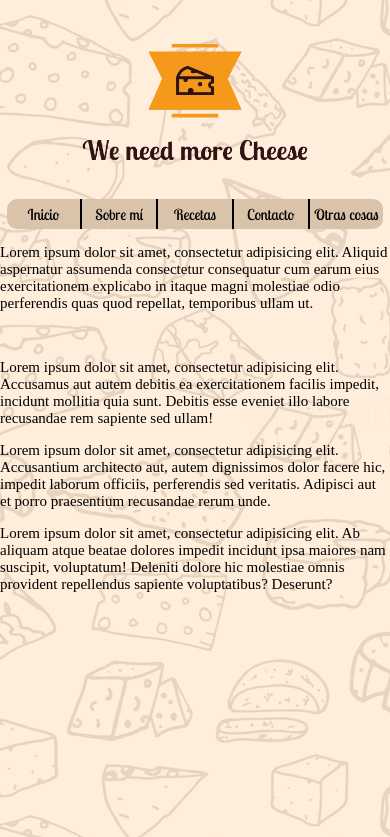
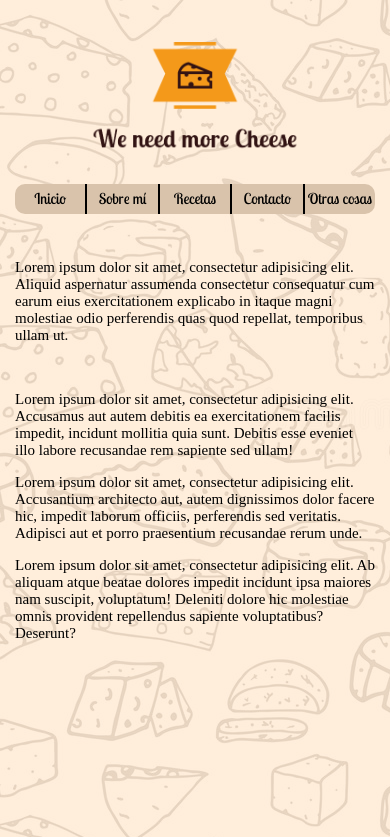
Before and after one commit to FranciscoMejias/M04Pages, a PHP site: page / in a window 390 px wide. Shown: the top 837 px of the page. Run offline with PHP 8.4, Linux system fonts and the light colour scheme.

Commit message:
We need more Cheese

```diff
--- a/Mejias_Francisco_DAMr/css/index.css
+++ b/Mejias_Francisco_DAMr/css/index.css
@@ -9,13 +9,15 @@ body{
 }
 
 .container{
-    display: flexbox;
+    display: inline-block;
     width: 80%;
     height: 2000px;
     max-width: 1400px;
 
     margin-top: 20px;
     padding-top: 10px;
+    padding-left: 1em;
+    padding-right: 1em;
 
     background-color: rgb(255, 235, 214);
 
@@ -32,16 +34,12 @@ body{
     min-width: 260px;
 }
 
-header {
-    width: 100%;
-    top: 0;
-}
-
-main {
-    width: 100%;
-}
-
 figure {
     display: flex;
     justify-content: center;
 }
+
+main {
+    margin: 0px;
+    padding: 0px;
+}
--- a/Mejias_Francisco_DAMr/css/nav.css
+++ b/Mejias_Francisco_DAMr/css/nav.css
@@ -1,5 +1,7 @@
 nav {
     width: 100%;
+    margin-bottom: 3em;
+
     position: sticky;
     top: 0;
 }
@@ -9,8 +11,6 @@ nav ul {
     justify-content: space-around;
     padding: 0px;
     margin: 0px;
-    margin-left: 0.45em;
-    margin-right: 0.45em;
     border-radius: 10px;
     background-color: rgb(217, 195, 171);
 }
--- a/Mejias_Francisco_DAMr/css/responsive.css
+++ b/Mejias_Francisco_DAMr/css/responsive.css
@@ -1,6 +1,58 @@
+@media screen and (max-width: 840px){
+    .container {
+        width: 81%;
+    }
+}
+
+@media screen and (max-width: 830px){
+    .container {
+        width: 82%;
+    }
+}
+
+@media screen and (max-width: 820px){
+    .container {
+        width: 83%;
+    }
+}
+
+@media screen and (max-width: 810px){
+    .container {
+        width: 84%;
+    }
+}
+
 @media screen and (max-width: 800px){
     .container {
         width: 85%;
+    }
+
+    body {
+        font-size: 24px;
+    }
+}
+
+@media screen and (max-width: 788px){
+    .container {
+        width: 86%;
+    }
+}
+
+@media screen and (max-width: 776px){
+    .container {
+        width: 87%;
+    }
+}
+
+@media screen and (max-width: 764px){
+    .container {
+        width: 88%;
+    }
+}
+
+@media screen and (max-width: 752px){
+    .container {
+        width: 89%;
     }
 }
 
@@ -11,6 +63,36 @@
 
     body {
         font-size: 23px;
+    }
+}
+
+@media screen and (max-width: 714px){
+    .container {
+        width: 91%;
+    }
+}
+
+@media screen and (max-width: 688px){
+    .container {
+        width: 92%;
+    }
+}
+
+@media screen and (max-width: 675px){
+    .container {
+        width: 93%;
+    }
+}
+
+@media screen and (max-width: 662px){
+    body {
+        font-size: 22px;
+    }
+}
+
+@media screen and (max-width: 636px){
+    .container {
+        width: 94%;
     }
 }
 
@@ -25,6 +107,12 @@
     }
 }
 
+@media screen and (max-width: 575px){
+    body {
+        font-size: 20px;
+    }
+}
+
 @media screen and (max-width: 540px){
     body {
         font-size: 19px;
@@ -36,7 +124,7 @@
         width: 100%;
         margin-top: 0px;
         border-radius: 0px;
-        background-image: url(../imagenes/Background_claro2.png);
+        background-image: url(../imagenes/Background_claro.png);
     }
 
     body {
--- a/Mejias_Francisco_DAMr/index.html
+++ b/Mejias_Francisco_DAMr/index.html
@@ -10,8 +10,8 @@ APELLIDOS: Mejias Brioso
     <link rel="stylesheet" href="css/index.css">
     <link rel="stylesheet" href="css/nav.css">
     <link rel="stylesheet" href="css/responsive.css">
-    <meta name="google-site-verification" content="Xwe7YiZ7MwjsNZUIAMV57Ol26IwHBWaq3ggZ6hkOBqY" />
     <meta name="viewport" content="width=device-width, initial-scale=1.0, minimum-scale=1.0">
+    <meta name="description" content="We need more Cheese es una pagina de recetas que contienen gran cantidad de queso"/>
 </head>
 <body>
 <div class="container">
@@ -32,11 +32,14 @@ APELLIDOS: Mejias Brioso
         </ul>
     </nav>
     <main>
-        <article>
-            <p>Lorem ipsum dolor sit amet, consectetur adipisicing elit. Aliquid aspernatur assumenda consectetur consequatur cum earum eius exercitationem explicabo in itaque magni molestiae odio perferendis quas quod repellat, temporibus ullam ut.</p>
-            <img src="" alt="">
-            <p>Lorem ipsum dolor sit amet, consectetur adipisicing elit. Accusamus aut autem debitis ea exercitationem facilis impedit, incidunt mollitia quia sunt. Debitis esse eveniet illo labore recusandae rem sapiente sed ullam!</p>
-        </article>
+        <aside>
+            <article>
+                <p>Lorem ipsum dolor sit amet, consectetur adipisicing elit. Aliquid aspernatur assumenda consectetur consequatur cum earum eius exercitationem explicabo in itaque magni molestiae odio perferendis quas quod repellat, temporibus ullam ut.</p>
+                <img src="" alt="">
+                <p>Lorem ipsum dolor sit amet, consectetur adipisicing elit. Accusamus aut autem debitis ea exercitationem facilis impedit, incidunt mollitia quia sunt. Debitis esse eveniet illo labore recusandae rem sapiente sed ullam!</p>
+            </article>
+
+        </aside>
         <section>
             <article>
                 <p>Lorem ipsum dolor sit amet, consectetur adipisicing elit. Accusantium architecto aut, autem dignissimos dolor facere hic, impedit laborum officiis, perferendis sed veritatis. Adipisci aut et porro praesentium recusandae rerum unde.</p>
```
Also changed, not shown: Mejias_Francisco_DAMr/imagenes/Background_claro.png, Mejias_Francisco_DAMr/imagenes/Background_claro2.png (deleted).
